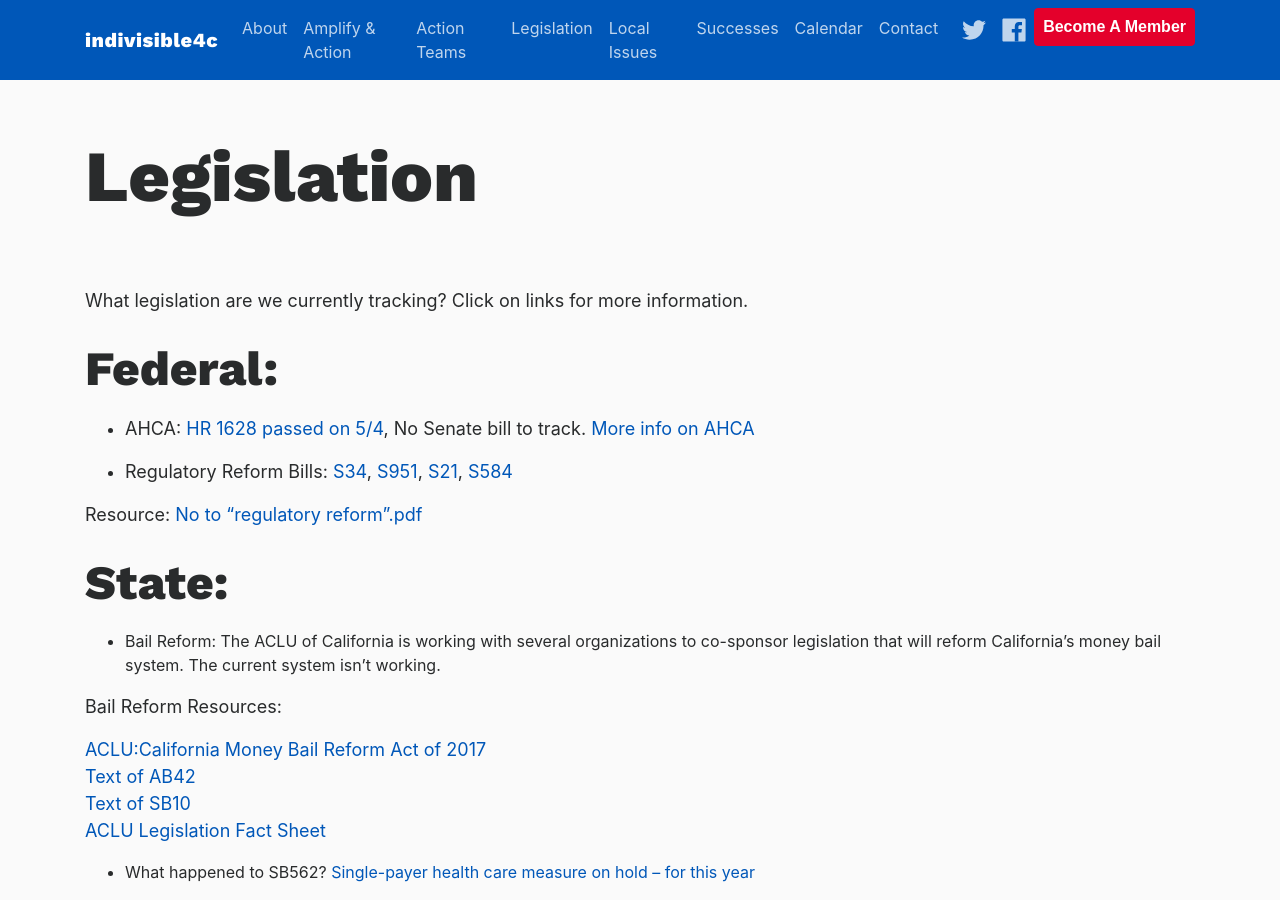
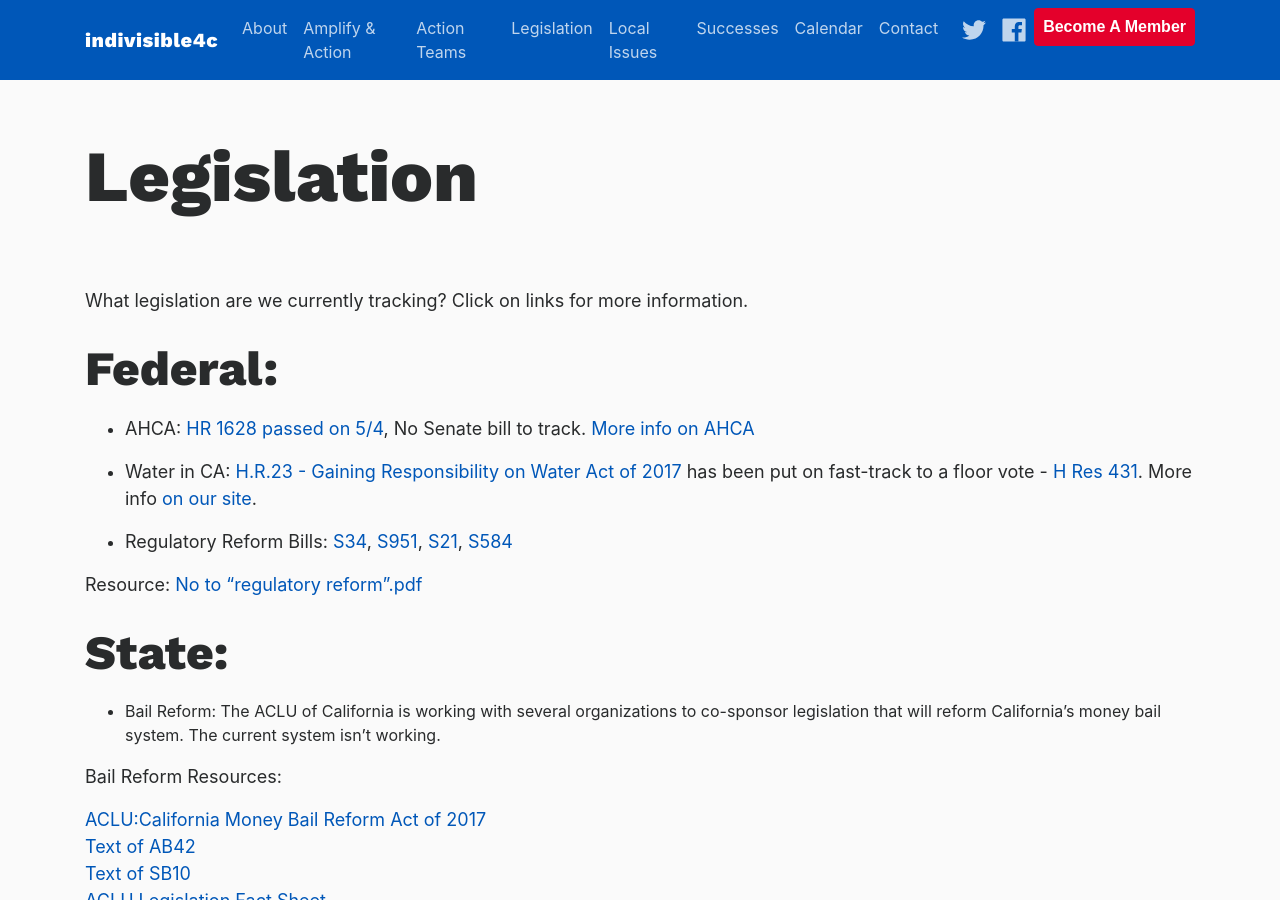
Before and after one commit to IndivisibleTemplate/BasicTemplate, a Jekyll site: the page built from legislation.markdown, in a window 1280 px wide and 900 px high. Built offline with Jekyll 4.4.1, drawn with Linux system fonts in a browser that asks for light colours; nearby versions of some CDN libraries; comment, search, counter and statistics services are not loaded.

Commit message:
Updated Legislation

```diff
--- a/legislation.markdown
+++ b/legislation.markdown
@@ -10,6 +10,8 @@ What legislation are we currently tracking? Click on links for more information.
 
 * AHCA: [HR 1628 passed on 5/4](https://www.congress.gov/bill/115th-congress/house-bill/1628?q=%7B%22search%22%3A%5B%22hr+1628%22%5D%7D&r=1), No Senate bill to track.
 [More info on AHCA](http://indivisible4c.com/action/2017/06/11/stop-the-acha.html)
+
+* Water in CA: [H.R.23 - Gaining Responsibility on Water Act of 2017](https://www.congress.gov/bill/115th-congress/house-bill/23/text) has been put on fast-track to a floor vote - [H Res 431](https://www.congress.gov/bill/115th-congress/house-resolution/431). More info [on our site](http://indivisible4c.com/action/2017/07/09/hr-23-dangerous-to-ca-ecosystem.html).
 
 * Regulatory Reform Bills: [S34](https://www.congress.gov/bill/115th-congress/senate-bill/34?q=%7B%22search%22%3A%5B%22s+34%22%5D%7D&r=1), [S951](https://www.congress.gov/bill/115th-congress/senate-bill/951?q=%7B%22search%22%3A%5B%22s+951%22%5D%7D&r=1), [S21](https://www.congress.gov/bill/115th-congress/senate-bill/21?q=%7B%22search%22%3A%5B%22s+21%22%5D%7D&r=1), [S584](https://www.congress.gov/bill/115th-congress/senate-bill/584?q=%7B%22search%22%3A%5B%22s+584%22%5D%7D&r=1)
 
```
